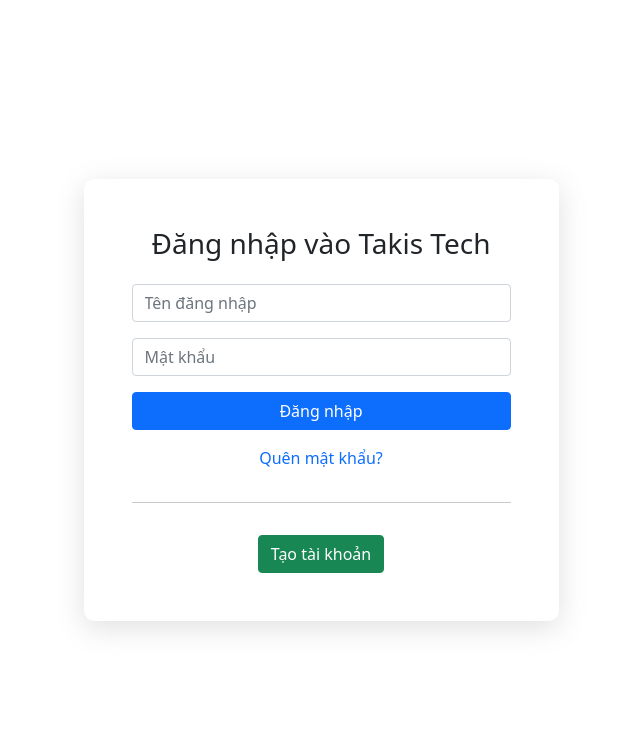
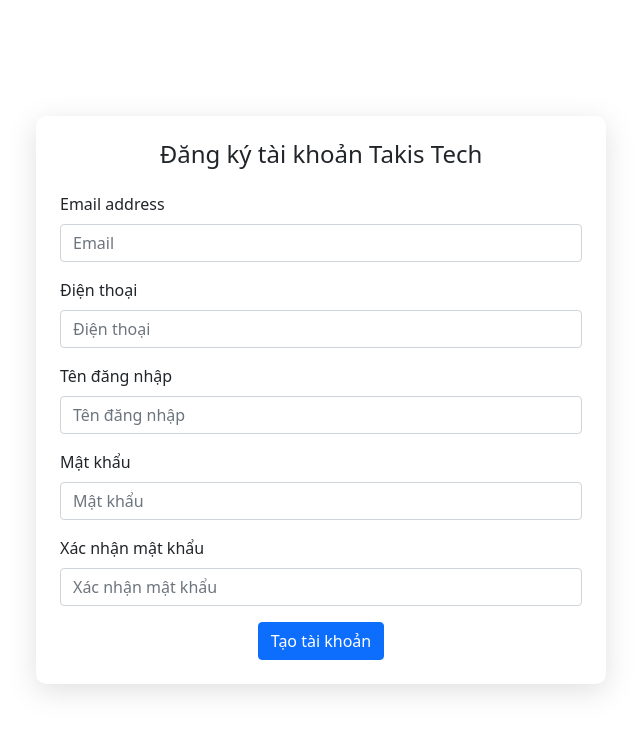
Before and after one commit to nguyenminhchienit/jwt-be, a JavaScript app: page /register in a window 1280 px wide. Shown: the top 734 px of the page, without its empty margins (319-960 px from the left). Built offline with nearby package versions, Linux system fonts and the light colour scheme; the HTML template or start-up script is replaced by a standard one.

Commit message:
register ui

```diff
--- a/src/App.js
+++ b/src/App.js
@@ -2,17 +2,17 @@
 import Login from './component/Login/Login';
 import Navigation from './component/Navigation/Navigation';
 import { Route, Switch, BrowserRouter as Router } from "react-router-dom";
+import Register from './component/Resgister/Register';
 
 
 function App() {
   return (
     <div className="App">
-      <Login/>
-      {/* <Router>
-        <Navigation/>
+      <Router>
+        {/* <Navigation/> */}
         <Switch>
           <Route exact path="/">
-
+            HOME PAGE
           </Route>
           <Route path="/about">
             ABOUT
@@ -23,8 +23,14 @@
           <Route path="/contact-us">
             CONTACT US
           </Route>
+          <Route path="/login">
+            <Login/>
+          </Route>
+          <Route path="/register">
+            <Register/>
+          </Route>
         </Switch>
-      </Router> */}
+      </Router>
     </div>
   );
 }
--- a/src/component/Login/Login.js
+++ b/src/component/Login/Login.js
@@ -1,6 +1,13 @@
 import './Login.scss'
+import { useHistory } from "react-router-dom";
 
 function Login() {
+
+    let history = useHistory();
+    const handleNewAccount = () => {
+        history.push("/register");
+    }
+
     return (
         <div className="login-container d-flex align-items-center justify-content-center">
             <div className="container">
@@ -13,7 +20,7 @@
                         <a href="/" className="forgot-password">Quên mật khẩu?</a>
                         <hr></hr>
                         <div className='create-password text-center'>
-                            <button className="btn btn-success">Tạo tài khoản</button>
+                            <button className="btn btn-success" onClick={() => handleNewAccount()}>Tạo tài khoản</button>
                         </div>
                   </div>
                 </div>
--- a/src/component/Login/Login.scss
+++ b/src/component/Login/Login.scss
@@ -8,6 +8,7 @@
 
         .heading-login{
             text-align: center;
+            font-size: 24px;
         }
 
         .forgot-password{
--- /dev/null
+++ b/src/component/Resgister/Register.js
@@ -0,0 +1,48 @@
+import './Register.scss'
+import { useHistory } from "react-router-dom";
+
+function Register() {
+
+    let history = useHistory();
+    const handleLogin = () => {
+        history.push("/login");
+    }
+
+    return (
+        <div className="login-container d-flex align-items-center justify-content-center">
+            <div className="container">
+                <div className="row px-3 px-sm-0">
+                    <div className="login-content col-sm-6 col-12 p-sm-4 p-2 d-flex flex-column gap-3">
+                        <h3 className='heading-login'>Đăng ký tài khoản Takis Tech</h3>
+                        <div className='form-group'>
+                            <label for="" class="form-label">Email address</label>
+                            <input className="form-control" type="email" placeholder="Email" />
+                        </div>
+                        <div className='form-group'>
+                            <label for="" class="form-label">Điện thoại</label>
+                            <input className="form-control" type="text" placeholder="Điện thoại" />
+                        </div>
+                        <div className='form-group'>
+                            <label for="" class="form-label">Tên đăng nhập</label>
+                            <input className="form-control" type="text" placeholder="Tên đăng nhập" />
+                        </div>
+                        <div className='form-group'>
+                            <label for="" class="form-label">Mật khẩu</label>
+                            <input className="form-control" type="text" placeholder="Mật khẩu" />
+                        </div>
+                        <div className='form-group'>
+                            <label for="" class="form-label">Xác nhận mật khẩu</label>
+                            <input className="form-control" type="text" placeholder="Xác nhận mật khẩu" />
+                        </div>
+                        <div className='create-password text-center'>
+                            <button className="btn btn-primary" onClick={() => handleLogin()}>Tạo tài khoản</button>
+                        </div>
+
+                  </div>
+                </div>
+            </div>
+        </div>
+     );
+}
+
+export default Register;
```
Also changed, not shown: src/component/Resgister/Register.scss (added).
